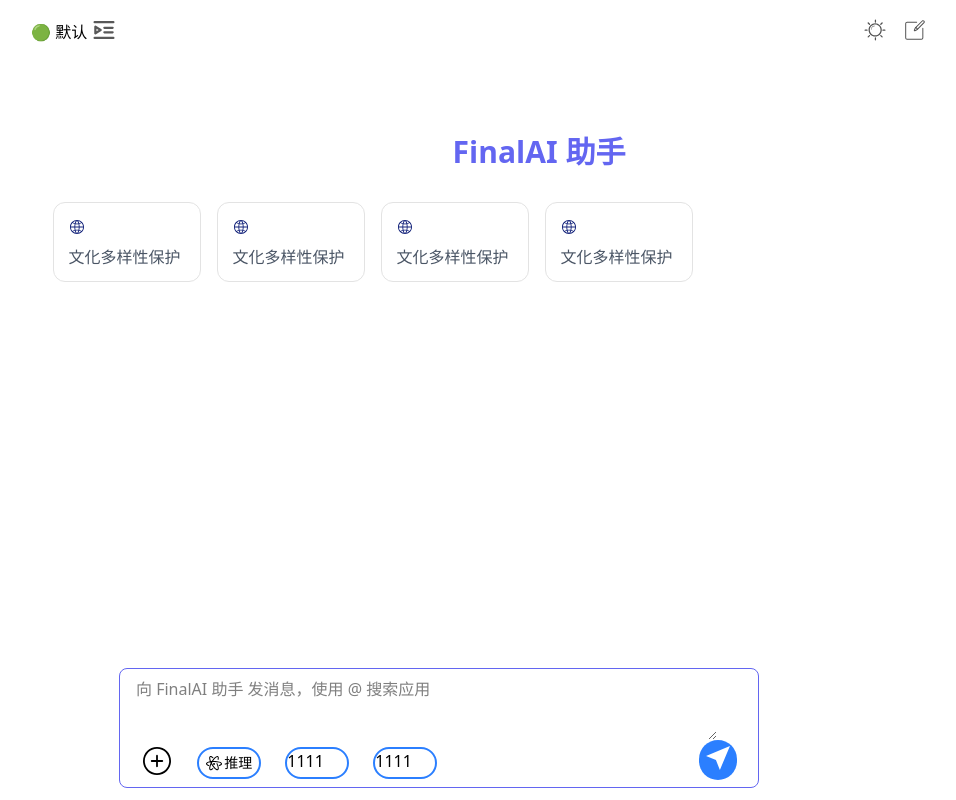
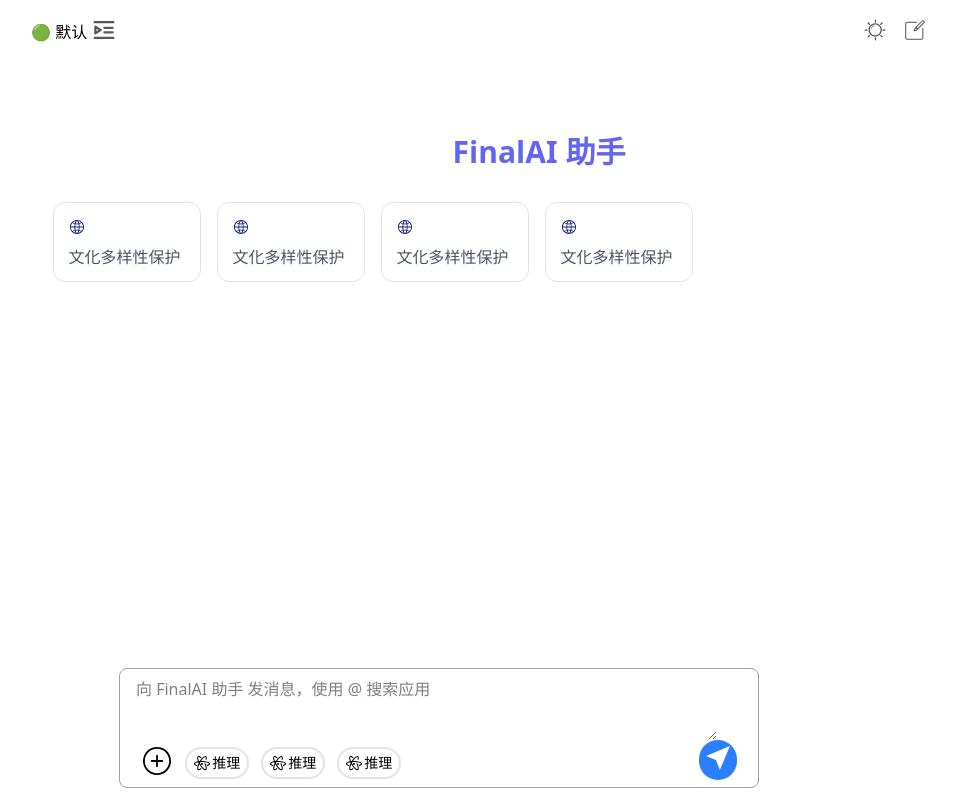
Before and after one commit to xhn000406/finalAI, a React app: page / in a window 1280 px wide. Shown: the whole page, without its empty margins (201-1157 px from the left). Built offline with nearby package versions, Linux system fonts and the light colour scheme; the HTML template or start-up script is replaced by a standard one.

Commit message:
fix:更改输入框样式及折叠点击按钮

```diff
--- a/src/layouts/index.tsx
+++ b/src/layouts/index.tsx
@@ -31,7 +31,6 @@
     console.log('关闭折叠');
     setIsShowSliderValue(false);
   };
-
   return (
     <div className="flex">
       {/* 只在展开时显示的遮罩层 */}
@@ -53,7 +52,7 @@
           style={props}
           onClick={(e) => e.stopPropagation()} // 阻止点击滑块内容时关闭
         >
-          <SliderBar />
+          <SliderBar onClose={handleCloseSlider} />
         </animated.div>
       </div>
 
--- a/src/views/ChatMessage/index.tsx
+++ b/src/views/ChatMessage/index.tsx
@@ -180,7 +180,7 @@
             type="button"
             className="ml-4"
             style={{ marginLeft: '1rem' }}
-            onClick={handleIsShowSliderValue}
+
             aria-label="切换滑块值显示" // 增加屏幕阅读器说明
           >
             <div
@@ -188,7 +188,7 @@
               style={{ marginLeft: '1rem' }}
             >
               <div>🟢 默认</div>
-              <div style={{ marginLeft: '0.3rem' }}>
+              <div onClick={handleIsShowSliderValue} style={{ marginLeft: '0.3rem' }}>
                 <Space>
                   <SliderBarIcon />
                 </Space>
@@ -284,7 +284,7 @@
       {/* 底部 */}
       <div className="h-80">
         <div className="absolute right-0 bottom-3 left-0 flex items-center justify-center">
-          <div className="mx-auto h-30 w-11/12 shrink-0 rounded-lg border-1 border-[rgb(99_102_241_/_1)] sm:w-1/2">
+          <div className="mx-auto h-30 w-11/12 shrink-0 rounded-lg border-1 border-gray-400 focus-within:border-[rgb(99_102_241)] sm:w-1/2">
             <div className="flex h-3/5 pl-4">
               <textarea
                 placeholder="向 FinalAI 助手 发消息，使用 @ 搜索应用"
@@ -310,7 +310,7 @@
                       <AddFileIcon></AddFileIcon>
                     </Space>
                   </div>
-                  <div className="ml-6 flex h-8 w-16 items-center justify-center rounded-full border-2 border-blue-500">
+                  <div className="ml-3 flex h-8 w-16 items-center justify-center rounded-full border-2 border-[#e3e3e3]">
                     <div>
                       <Space>
                         <InferenceIcon></InferenceIcon>
@@ -318,11 +318,20 @@
                     </div>
                     <div className="ml-0.5 text-sm">推理</div>
                   </div>
-                  <div className="ml-6 h-8 w-16 rounded-full border-2 border-blue-500">
-                    1111
-                  </div>
-                  <div className="ml-6 h-8 w-16 rounded-full border-2 border-blue-500">
-                    1111
+                  <div className="ml-3 flex h-8 w-16 items-center justify-center rounded-full border-2 border-[#e3e3e3]">
+                    <div>
+                      <Space>
+                        <InferenceIcon></InferenceIcon>
+                      </Space>
+                    </div>
+                    <div className="ml-0.5 text-sm">推理</div>
+                  </div><div className="ml-3 flex h-8 w-16 items-center justify-center rounded-full border-2 border-[#e3e3e3]">
+                    <div>
+                      <Space>
+                        <InferenceIcon></InferenceIcon>
+                      </Space>
+                    </div>
+                    <div className="ml-0.5 text-sm">推理</div>
                   </div>
                 </div>
                 {/* 沟通逻辑 */}
--- a/src/views/SliderBar/index.tsx
+++ b/src/views/SliderBar/index.tsx
@@ -1,7 +1,11 @@
-import { Space } from 'antd';
+import { Space, type SiderProps } from 'antd';
 import { SliderBarIcon } from '../../components/svg';
 
-export default function SliderBar() {
+interface SliderBarProps {
+    onClose?: () => void
+  }
+export default function SliderBar({ onClose }: SliderBarProps) {
+
   return (
     <div className=" h-dvh bg-white z-50 flex flex-col">
       <div className="flex   items-center justify-between p-4">
@@ -9,7 +13,7 @@
           <img className='w-7 h-7' src="@/logo-89dd0dfe.png" />
         </div>
         <div className='text-[rgb(99_102_241_/_1)] font-bold'>FInalAi助手</div>
-        <div>
+        <div onClick={onClose}>
           <Space>
             <SliderBarIcon></SliderBarIcon>
           </Space>
```
